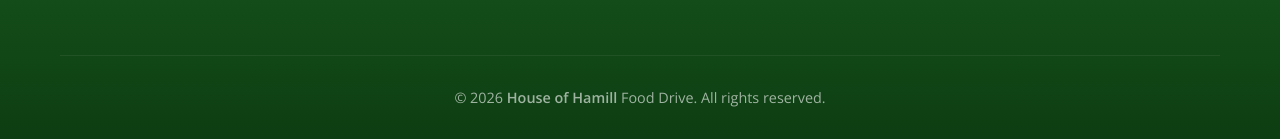
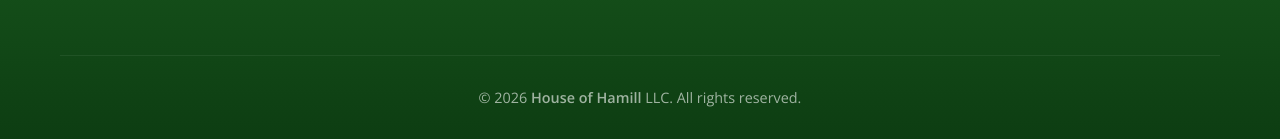
Before and after one commit to brianhaggis/hoh-food-drive, a Python web app: template templates/index.html in a window 1280 px wide. Shown: the part 4107-4246 px from the top of the page. Run offline with Jinja, Linux system fonts and the light colour scheme; the template is opened without the code that fills it, so the values that code supplies are empty.

Commit message:
Update footer copyright to House of Hamill LLC
Co-Authored-By: Claude Opus 4.5 <noreply@anthropic.com>

```diff
--- a/templates/index.html
+++ b/templates/index.html
@@ -230,7 +230,7 @@
                 </div>
             </div>
             <div class="footer-bottom">
-                <p>&copy; <span id="current-year"></span> <strong>House of Hamill</strong> Food Drive. All rights reserved.</p>
+                <p>&copy; <span id="current-year"></span> <strong>House of Hamill</strong> LLC. All rights reserved.</p>
             </div>
         </div>
     </footer>
```
